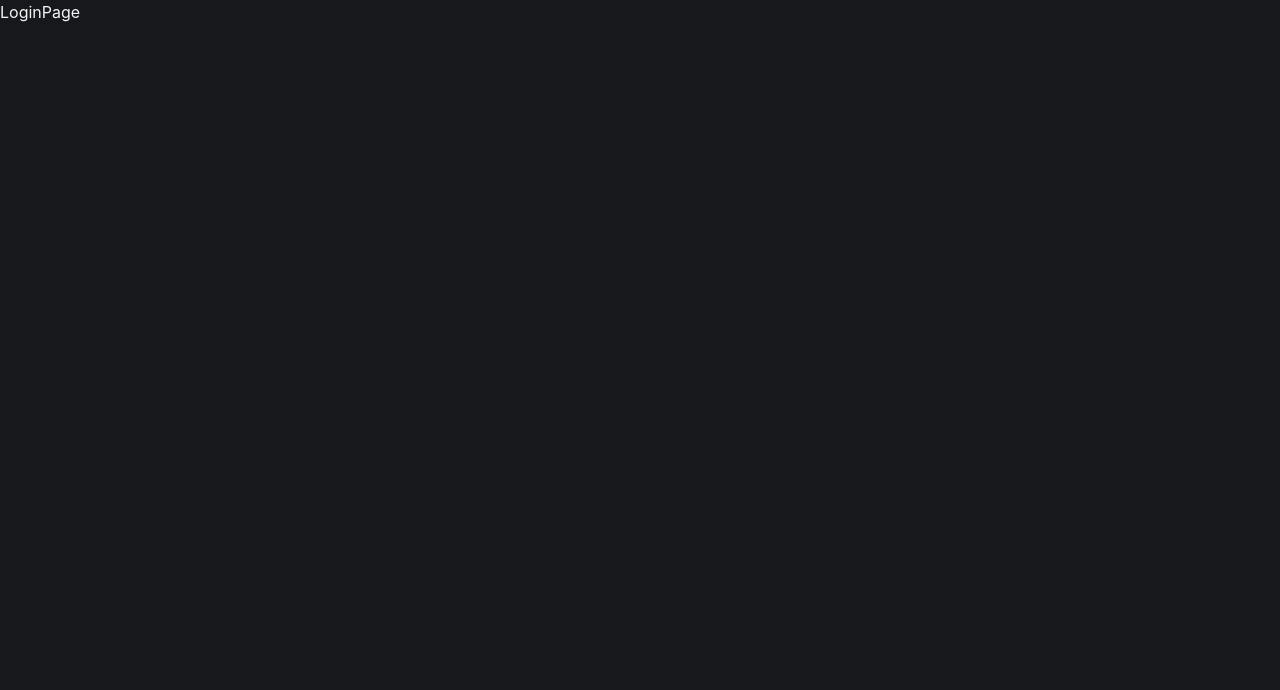
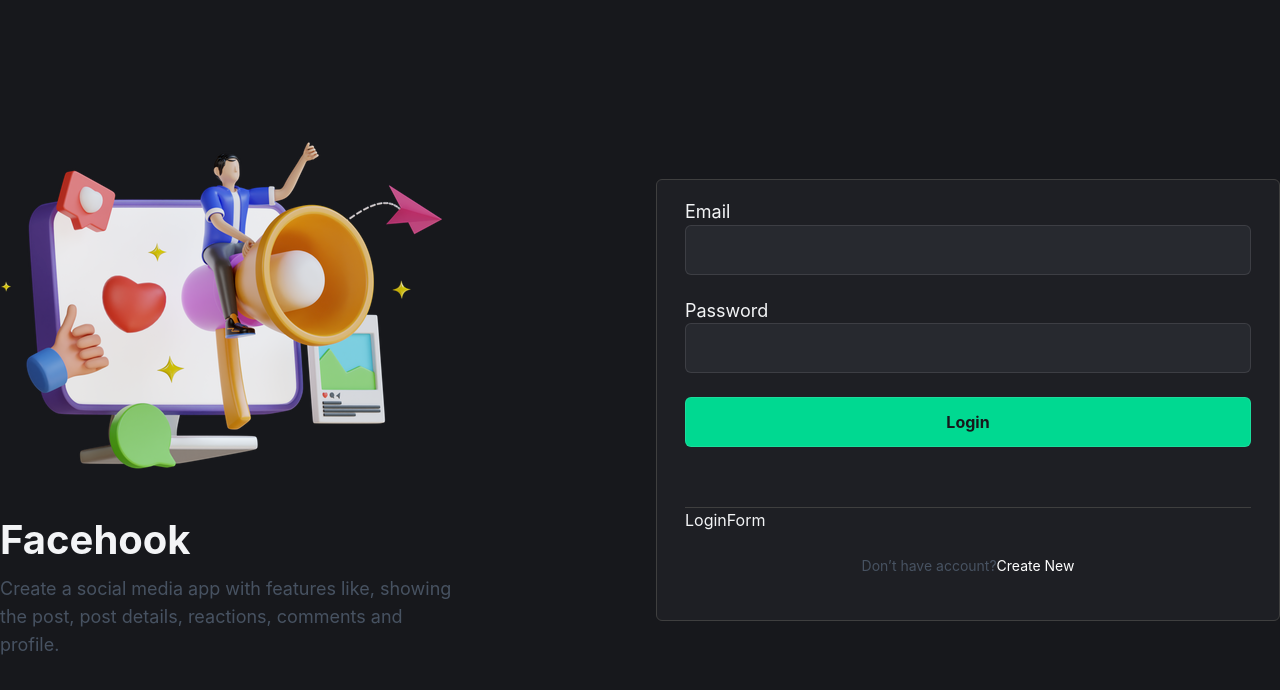
Before and after one commit to kaioumdev/FaceLook, a React (Vite) app: page /login in a window 1280 px wide. Shown: the top 690 px of the page. Built offline with nearby package versions, Linux system fonts and the light colour scheme; the HTML template or start-up script is replaced by a standard one.

Commit message:
make getChildId funtion to get child id

```diff
--- a/package.json
+++ b/package.json
@@ -15,6 +15,7 @@
     "install": "^0.13.0",
     "react": "^19.2.5",
     "react-dom": "^19.2.5",
+    "react-hook-form": "^7.74.0",
     "react-router-dom": "^7.14.2",
     "tailwindcss": "^4.2.4"
   },
--- /dev/null
+++ b/src/components/auth/LoginForm.jsx
@@ -0,0 +1,7 @@
+const LoginForm = () => {
+  return (
+    <div>LoginForm</div>
+  )
+}
+
+export default LoginForm
--- /dev/null
+++ b/src/components/common/Field.jsx
@@ -0,0 +1,19 @@
+const Field = ({label, children, htmlFor, error}) => {
+    const id = htmlFor || getChildId(children)
+  return (
+    <div className="form-control">
+        {label && <label htmlFor={id} className="auth-label"></label>}
+        {children}
+        {!!error && <div role="alert" className="tex-red-600">{error.message}</div>}
+    </div>
+  )
+}
+
+const getChildId = (children) => {
+    const child = React.Children.only(children);
+
+    if("id" in child?.props){
+        return child.props.id;
+    }
+}
+export default Field
--- a/src/pages/LoginPage.jsx
+++ b/src/pages/LoginPage.jsx
@@ -1,5 +1,75 @@
+import { Link } from "react-router-dom";
+import AuthIllustration from "../assets/images/auth_illustration.png";
+import LoginForm from "../components/auth/LoginForm";
 const LoginPage = () => {
-  return <div>LoginPage</div>;
+  return (
+    <main className="flex min-h-screen items-center justify-center bg-deepDark py-8">
+      <div className="max-w-[1368px] flex-1">
+        <div className="container grid items-center gap-8 lg:grid-cols-2">
+          <div>
+            <img
+              className="mb-12 max-w-full max-lg:hidden"
+              src={AuthIllustration}
+              alt="auth_illustration"
+            />
+            <div>
+              <h1 className="mb-3 text-4xl font-bold lg:text-[40px]">
+                Facehook
+              </h1>
+              <p className="max-w-[452px] text-gray-600/95 lg:text-lg">
+                Create a social media app with features like, showing the post,
+                post details, reactions, comments and profile.
+              </p>
+            </div>
+          </div>
+          <div className="card">
+            <form className="border-b border-[#3F3F3F] pb-10 lg:pb-[60px]">
+              <div className="form-control">
+                <label className="auth-label" for="email">
+                  Email
+                </label>
+                <input
+                  className="auth-input"
+                  name="email"
+                  type="email"
+                  id="email"
+                />
+              </div>
+              <div className="form-control">
+                <label className="auth-label" for="email">
+                  Password
+                </label>
+                <input
+                  className="auth-input"
+                  name="password"
+                  type="password"
+                  id="password"
+                />
+              </div>
+              <button
+                className="auth-input bg-lwsGreen font-bold text-deepDark transition-all hover:opacity-90"
+                type="submit"
+              >
+                Login
+              </button>
+            </form>
+            <LoginForm></LoginForm>
+            <div className="py-4 lg:py-6">
+              <p className="text-center text-xs text-gray-600/95 lg:text-sm">
+                Don’t have account?
+                <Link
+                  className="text-white transition-all hover:text-lwsGreen hover:underline"
+                  href="/register"
+                >
+                  Create New
+                </Link>
+              </p>
+            </div>
+          </div>
+        </div>
+      </div>
+    </main>
+  );
 };
 
 export default LoginPage;
```
Also changed, not shown: 1 other file (tests, documents, lock files or other folders).
